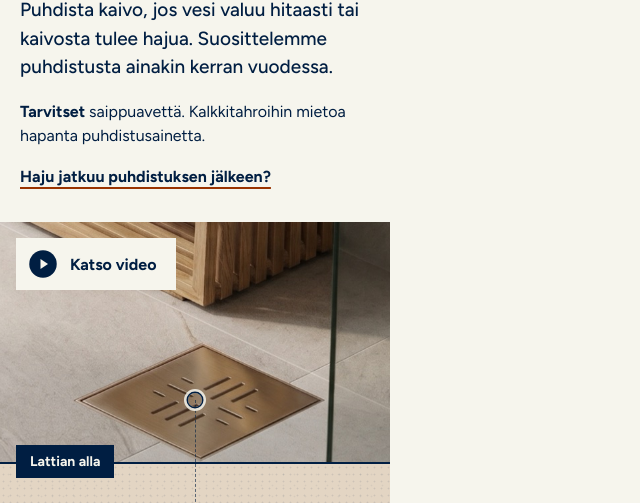
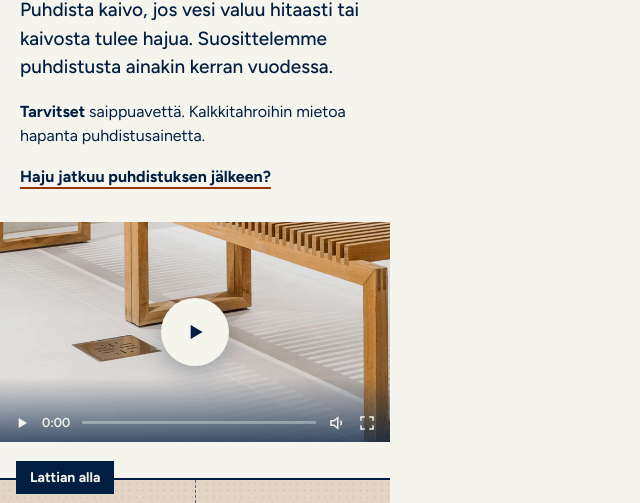
Before and after one commit to ollirimpilainen/vieser-proto, a plain HTML site: page Ohje.dc.html in a window 1280 px wide. Shown: the part 240-743 px from the top of the page, without its empty margins (0-640 px from the left). Drawn offline with Linux system fonts and the light colour scheme.

Commit message:
Puhdistusohje: AI-kuvan tilalle tavallinen video
Co-Authored-By: Claude Opus 5.5 <noreply@anthropic.com>

```diff
--- a/Ohje.dc.html
+++ b/Ohje.dc.html
@@ -35,12 +35,18 @@ body{margin:0;background:#f6f5ed}
     <a href="#haju" class="vs-link" style="font-size: 16px; align-self: flex-start">Haju jatkuu puhdistuksen jälkeen?</a>
   </section>
 
-  <section class="lt" style="--lt-h: 240px; --lt-yn: .74; --lt-w: 1310px; --lt-px: 59.07%; --lt-py: 46.55%">
-    <div class="lt-photo">
-      <img src="img/0c1f36c4941b8d4a79cafdac9456181c.jpg" alt="Premium-kylpyhuone: kivilaattalattia, pronssinen neliökansi, tammipenkki ja lasiseinä. AI-konseptikuva, kuvataan tuotantoon.">
-      <div class="lt-ax" aria-hidden="true"></div>
-      <div class="lt-dot" aria-hidden="true"></div>
-      <button type="button" class="vs-tap" aria-label="Toista video: lattiakaivon puhdistus" style="position: absolute; left: 16px; top: 16px; z-index: 4; display: flex; align-items: center; gap: 12px; min-height: 52px; padding: 0 20px 0 12px; background: #f6f5ed; border: 0; font-size: 16px; font-weight: 700"><svg width="30" height="30" viewBox="0 0 24 24" aria-hidden="true"><circle cx="12" cy="12" r="11" fill="#001e42"/><path d="M10 8l6 4-6 4z" fill="#f6f5ed"/></svg>Katso video</button>
+  <section class="lt">
+    <div class="vs-video" style="position: relative; margin-bottom: 36px; aspect-ratio: 16 / 9; background: #001e42; overflow: hidden">
+      <img src="img/2b3757881b92c3879c7da94d9dd5e841.jpg" alt="" style="position: absolute; inset: 0; width: 100%; height: 100%; object-fit: cover; transform: scale(1.35); transform-origin: 100% 50%">
+      <div aria-hidden="true" style="position: absolute; left: 0; right: 0; bottom: 0; height: 64px; background: linear-gradient(transparent, rgba(0,30,66,.72))"></div>
+      <button type="button" class="vs-tap vs-play" aria-label="Toista video: Lattiakaivon puhdistus" style="position: absolute; left: 50%; top: 50%; width: 68px; height: 68px; margin: -34px 0 0 -34px; border-radius: 50%; border: 0; background: #f6f5ed; display: flex; align-items: center; justify-content: center"><svg width="26" height="26" viewBox="0 0 24 24" aria-hidden="true"><path d="M8 5.5v13l11-6.5z" fill="#001e42"/></svg></button>
+      <div aria-hidden="true" style="position: absolute; left: 14px; right: 14px; bottom: 10px; display: flex; align-items: center; gap: 12px; color: #f6f5ed; font-size: 13px; font-weight: 600; font-variant-numeric: tabular-nums">
+        <svg width="16" height="16" viewBox="0 0 24 24"><path d="M7 4.5v15l12.5-7.5z" fill="#f6f5ed"/></svg>
+        <span>0:00</span>
+        <span style="flex: 1; height: 3px; background: rgba(246,245,237,.35)"></span>
+        <svg width="18" height="18" viewBox="0 0 24 24" fill="none" stroke="#f6f5ed" stroke-width="2"><path d="M4 9v6h4l5 4V5L8 9z"/><path d="M16.5 9a4 4 0 010 6"/></svg>
+        <svg width="18" height="18" viewBox="0 0 24 24" fill="none" stroke="#f6f5ed" stroke-width="2"><path d="M4 9V4h5M20 9V4h-5M4 15v5h5M20 15v5h-5"/></svg>
+      </div>
     </div>
     <div class="lt-line"><p class="lt-chip" style="left: 16px">Lattian alla</p></div>
     <div class="lt-ground" style="padding: 0 20px 28px">
@@ -131,7 +137,7 @@ body{margin:0;background:#f6f5ed}
   </footer>
 </div>
 </x-dc>
-<script type="text/x-dc" data-dc-script data-props='{"$preview":{"width":390,"height":6054}}'>
+<script type="text/x-dc" data-dc-script data-props='{"$preview":{"width":390,"height":6070}}'>
 class Component extends DCLogic {
   constructor(props) {
     super(props);
--- a/vieser.css
+++ b/vieser.css
@@ -89,3 +89,7 @@ a{color:#001e42}
   .vs-fit-num>small{margin-top:0;order:-1;font-size:14px}
   .vs-fit-row>.vs-arrow{grid-column:3;grid-row:1 / 3}
 }
+/* Video: tavallinen soitin, julisteena Vieserin oma kuva. */
+.vs-play{box-shadow:0 6px 24px rgba(0,30,66,.28)}
+.vs-play:hover{transform:scale(1.06)}
+.vs-play:focus-visible{outline:none;box-shadow:0 0 0 3px #001e42,0 0 0 6px #f6f5ed}
```
